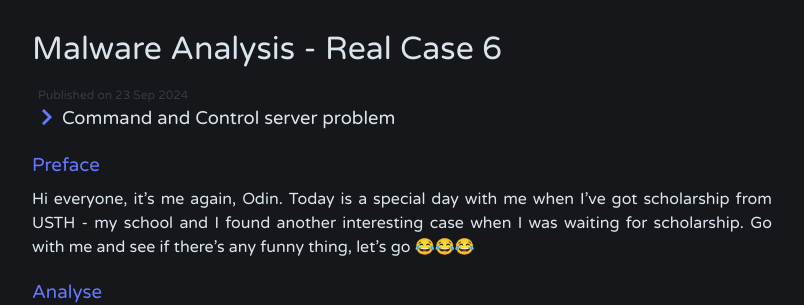
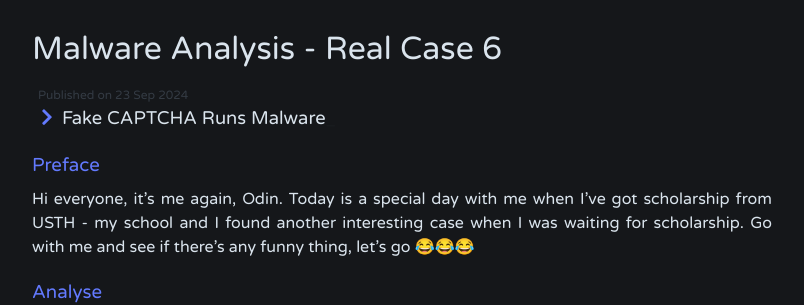
Before and after one commit to odintheprotector/odintheprotector.github.io, a Jekyll site: the page built from _posts/2024-09-23-malware-analysis-real-case-6.md, in a window 1280 px wide and 900 px high. Shown: the part 216-521 px from the top of the window, without its empty margins (238-1042 px from the left). Built offline with Jekyll 4.4.1, drawn with Linux system fonts in a browser that asks for light colours; nearby versions of some CDN libraries.

Commit message:
Update 2024-09-23-malware-analysis-real-case-6.md

```diff
--- a/_posts/2024-09-23-malware-analysis-real-case-6.md
+++ b/_posts/2024-09-23-malware-analysis-real-case-6.md
@@ -1,8 +1,8 @@
 ---
 layout: post
 title: Malware Analysis - Real Case 6
-description: Command and Control server problem
-tags: [Real Case, Reverse Engineering, Forensic, Powershell, Blue Team, dnSpy]
+description: Fake CAPTCHA Runs Malware
+tags: [Real Case, Reverse Engineering, Forensic, Powershell, Blue Team, dnSpy, Virustotal, Command and Control]
 ---
 
 ### Preface
```
